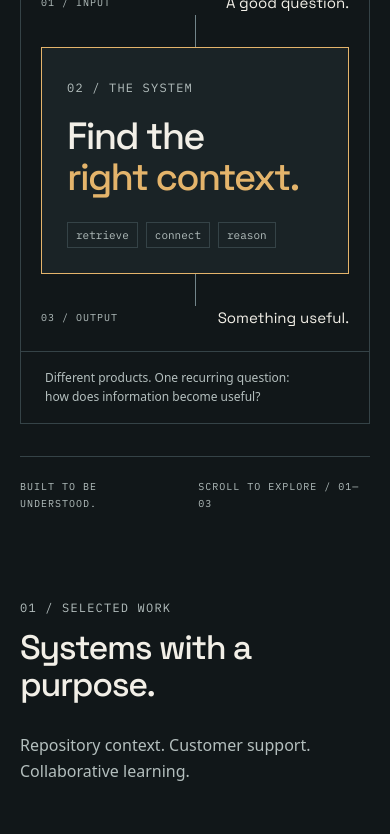
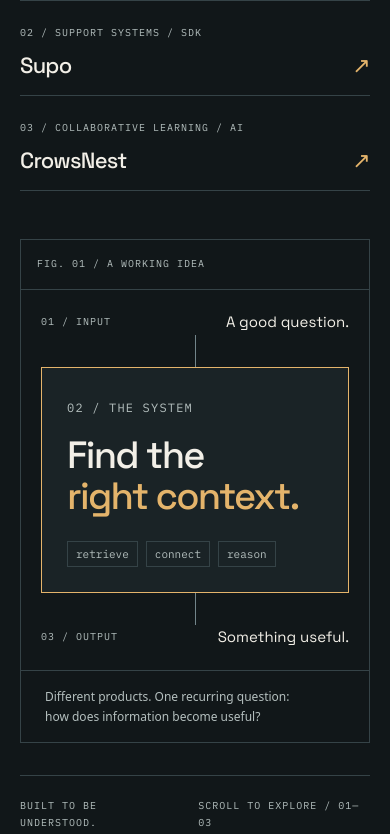
Before and after one commit to TahubCS/Personal, an Astro site: page / in a window 390 px wide. Shown: the part 663-1497 px from the top of the page. Built offline with nearby package versions, Linux system fonts and the light colour scheme; Astro itself is replaced by a stand-in of ours.

Commit message:
milestone C: add evidence-backed project data and responsive index

```diff
--- a/src/components/Hero.astro
+++ b/src/components/Hero.astro
@@ -1,5 +1,6 @@
 ---
 import { profile } from '../data/profile';
+import ProjectIndex from './ProjectIndex.astro';
 ---
 
 <section class="hero shell" aria-labelledby="identity">
@@ -29,6 +30,7 @@
         </a>
       </div>
     </div>
+    <ProjectIndex />
     <figure
       class="hero-study"
       aria-label="Architecture illustration: a question becomes context, then useful output"
@@ -85,13 +87,17 @@
     gap: 20px;
   }
   .hero-top {
-    margin-bottom: 58px;
+    margin-bottom: 32px;
   }
   .hero-grid {
     display: grid;
     grid-template-columns: 1.3fr 1fr;
     gap: 7%;
     align-items: center;
+    grid-template-areas: 'identity study' 'index index';
+  }
+  .identity {
+    grid-area: identity;
   }
   .intro-label {
     margin-bottom: 20px;
@@ -133,6 +139,7 @@
     border-top: 1px solid var(--line);
   }
   .hero-study {
+    grid-area: study;
     margin: 0;
     border: 1px solid var(--line);
   }
@@ -221,6 +228,7 @@
     }
     .hero-grid {
       grid-template-columns: 1fr;
+      grid-template-areas: 'identity' 'index' 'study';
     }
     .hero-study {
       margin-top: 16px;
--- /dev/null
+++ b/src/components/ProjectIndex.astro
@@ -0,0 +1,74 @@
+---
+import { projects } from '../data/projects';
+---
+
+<nav id="work" class="project-index" aria-label="Selected projects">
+  {projects.map((project) => (
+    <a href={project.url}>
+      <span class="eyebrow">
+        {project.number} / {project.category}
+      </span>
+      <span class="project-name">
+        {project.name}
+        <span aria-hidden="true">↗</span>
+      </span>
+    </a>
+  ))}
+</nav>
+<style>
+  .project-index {
+    grid-area: index;
+  }
+  .project-index {
+    display: grid;
+    grid-template-columns: repeat(3, 1fr);
+    border-block: 1px solid var(--line);
+    grid-column: 1/-1;
+    margin-top: 16px;
+  }
+  .project-index a {
+    padding: 22px 24px;
+    text-decoration: none;
+    min-width: 0;
+  }
+  .project-index a:first-child {
+    padding-left: 0;
+  }
+  .project-index a + a {
+    border-left: 1px solid var(--line);
+  }
+  .project-name {
+    display: flex;
+    justify-content: space-between;
+    gap: 12px;
+    font: 500 24px var(--display);
+    letter-spacing: -0.035em;
+    margin-top: 8px;
+  }
+  .project-name > span {
+    color: var(--accent);
+  }
+  .eyebrow {
+    font-size: 10px;
+  }
+  .project-index a:hover .project-name {
+    color: var(--accent);
+  }
+  @media (max-width: 767px) {
+    .project-index {
+      grid-template-columns: 1fr;
+      margin-top: 0;
+    }
+    .project-index a,
+    .project-index a:first-child {
+      padding: 16px 0;
+    }
+    .project-index a + a {
+      border-left: 0;
+      border-top: 1px solid var(--line);
+    }
+    .project-name {
+      font-size: 22px;
+    }
+  }
+</style>
--- /dev/null
+++ b/src/data/projects.ts
@@ -0,0 +1,72 @@
+export const projects = [
+  {
+    slug: 'context-compiler',
+    number: '01',
+    name: 'Context Compiler',
+    category: 'Developer tools / Retrieval',
+    summary: 'The right repository context, in the hands of your AI agent.',
+    url: 'https://context-compiler-xv35.vercel.app/',
+    repo: 'https://github.com/TahubCS/Context-Compiler',
+    stack: ['TypeScript', 'Python', 'MCP', 'pgvector'],
+    contribution:
+      'I contributed hybrid code retrieval, the Python search endpoint, and MCP tracing and result-selection behavior.',
+    evidence:
+      'https://github.com/TahubCS/Context-Compiler/commit/b1ff688e057faa22df530b877dfa88847c25e6b1',
+    limitation:
+      'Search reflects indexed content. Feature-flow suggestions are a reading aid, not proof of runtime execution.',
+    flow: [
+      'GitHub repository',
+      'Scan & embed',
+      'Hybrid retrieval',
+      'Agent context',
+    ],
+  },
+  {
+    slug: 'supo',
+    number: '02',
+    name: 'Supo',
+    category: 'Support systems / SDK',
+    summary:
+      'AI support that knows when to bring a person into the conversation.',
+    url: 'https://supo-mu.vercel.app/',
+    repo: 'https://github.com/TahubCS/Supo',
+    stack: ['TypeScript', 'AI SDK', 'PostgreSQL', 'Ably'],
+    contribution:
+      'I contributed stable customer identity in the published widget SDK and agent-notification behavior in the chat flow.',
+    evidence:
+      'https://github.com/TahubCS/Supo/commit/670430769edb079eb96dc15531257a7a2caf13a6',
+    limitation:
+      'An alpha project. No resolution-rate, uptime, or customer-adoption claims are made.',
+    flow: [
+      'Customer message',
+      'Knowledge retrieval',
+      'AI response',
+      'Human handoff',
+    ],
+  },
+  {
+    slug: 'crowsnest',
+    number: '03',
+    name: 'CrowsNest',
+    category: 'Collaborative learning / AI',
+    summary:
+      'Shared course materials become a starting point for better study.',
+    url: 'https://thecrowsnest.vercel.app/',
+    repo: 'https://github.com/TahubCS/TheCrowsNest',
+    stack: ['Next.js', 'FastAPI', 'Supabase', 'Gemini'],
+    contribution:
+      'On this team project, I contributed database and study-plan functionality, shared study resources, and streaming AI tutor behavior.',
+    evidence:
+      'https://github.com/TahubCS/TheCrowsNest/commit/5500d953b9cb71c63178422cd9c34ab08c1f6f86',
+    limitation:
+      'Generated learning materials need review. Built collaboratively; the interface and animation work also includes contributions from JacobGittHub.',
+    flow: [
+      'Course materials',
+      'Extract & review',
+      'Class retrieval',
+      'Study resources',
+    ],
+  },
+] as const;
+
+export type Project = (typeof projects)[number];
--- a/src/pages/index.astro
+++ b/src/pages/index.astro
@@ -8,7 +8,7 @@
   <SiteHeader />
   <main id="main">
     <Hero />
-    <section id="work" class="shell section">
+    <section id="stories" class="shell section">
       <p class="eyebrow">01 / Selected work</p>
       <h2>Systems with a purpose.</h2>
       <p class="muted">
@@ -27,4 +27,4 @@
       </p>
     </section>
   </main>
-  </BaseLayout>
+</BaseLayout>
```
Also changed, not shown: tests/browser/navigation.spec.ts (+16 -5 lines).
